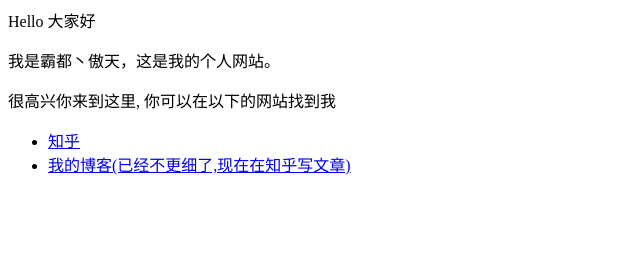
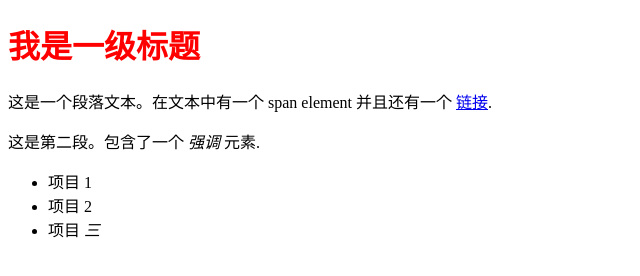
Before and after one commit to Miraveld/Data-competition-Web.github.io, a plain HTML site: page index.html in a window 1280 px wide. Shown: the whole page, without its empty margins (0-640 px from the left). Drawn offline with Linux system fonts and the light colour scheme.

Commit message:
Update index.html

```diff
--- a/index.html
+++ b/index.html
@@ -1,8 +1,26 @@
-<p>Hello 大家好</p>
-<p>我是霸都丶傲天，这是我的个人网站。 </p>
-<p>很高兴你来到这里, 你可以在以下的网站找到我</p>
+<!doctype html>
+<html lang="en">
+<head>
+    <meta charset="utf-8">
+    <link rel="stylesheet" href="styles.css">
+    <title>开始学习 CSS</title>
+</head>
 
-<ul>
-  <li> <a href="https://www.zhihu.com/people/AJLoveChina">知乎</a> </li>
-  <li> <a href="http://hejie.nigeerhuo.com">我的博客(已经不更细了,现在在知乎写文章)</a> </li>
-</ul>
+<body>
+
+    <h1>我是一级标题</h1>
+
+    <p>这是一个段落文本。在文本中有一个 <span>span element</span>
+并且还有一个 <a href="http://example.com">链接</a>.</p>
+
+    <p>这是第二段。包含了一个 <em>强调</em> 元素.</p>
+
+    <ul>
+        <li>项目 1</li>
+        <li>项目 2</li>
+        <li>项目 <em>三</em></li>
+    </ul>
+
+</body>
+
+</html>
```
